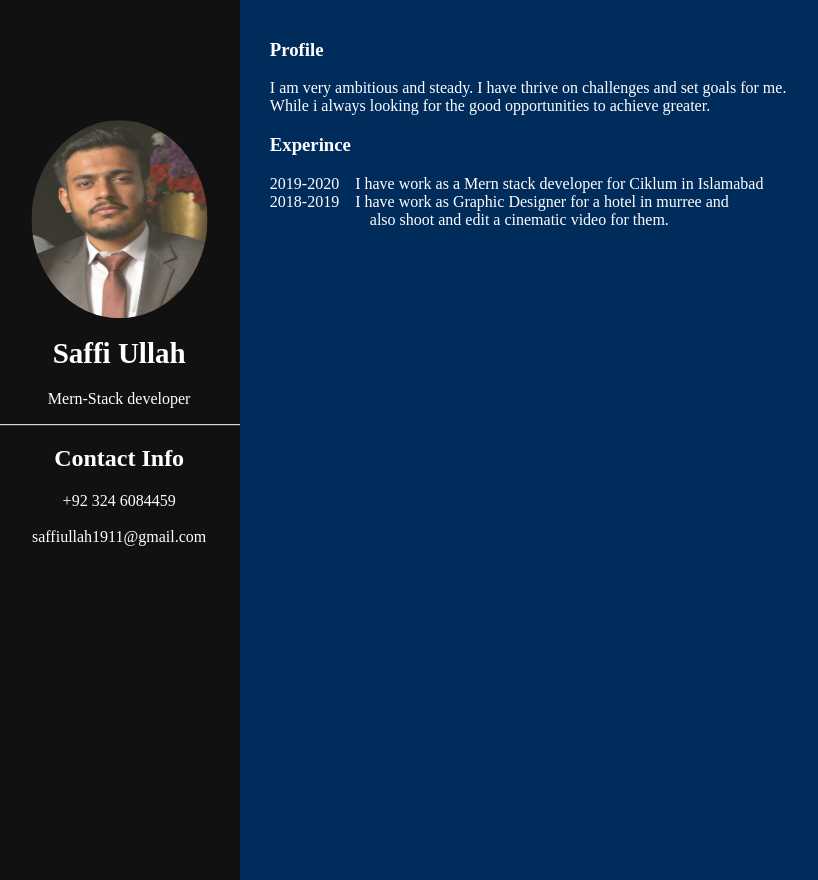
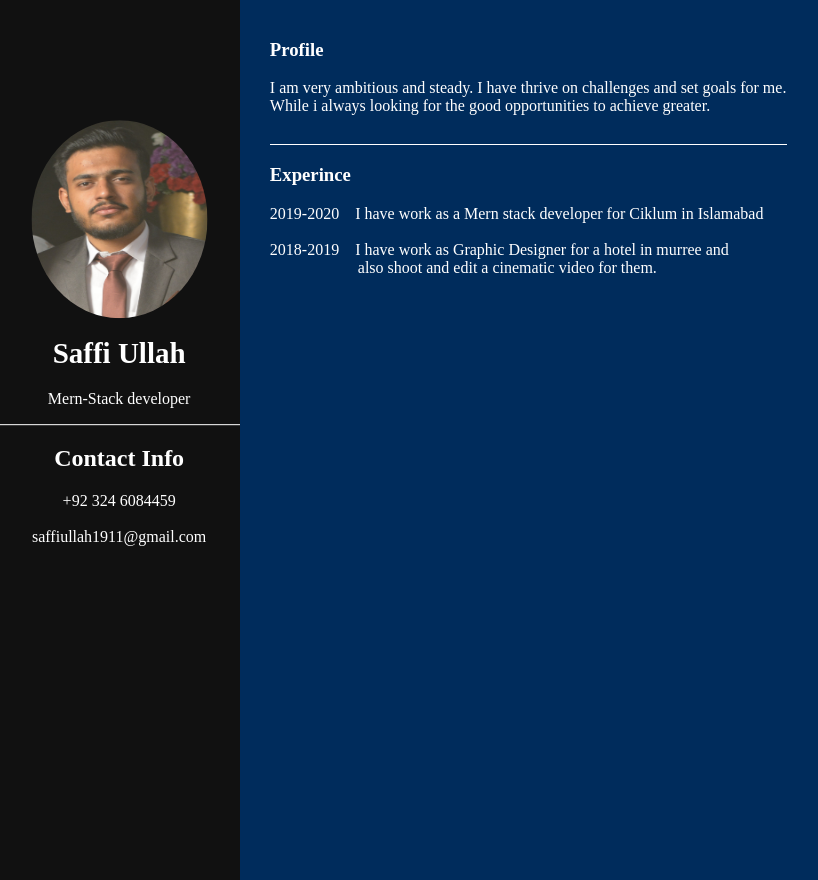
Before and after one commit to SaffiUllah1999/Heroku-static-page-deployment, a PHP site: page / in a window 1280 px wide. Shown: the whole page, without its empty margins (32-850 px from the left). Run offline with PHP 8.4, Linux system fonts and the light colour scheme.

Commit message:
3rdcommit

```diff
--- a/cv.css
+++ b/cv.css
@@ -34,9 +34,11 @@
   h1{
     color: white;
     font-size: 29px;
+    font-family: times, "Times New Roman",;
   }
   p{
     color: white;
+    font-family: times, "Times New Roman",;
   }
 
   .line{
@@ -44,15 +46,24 @@
     width: -20px;
     height: 1px;
 }
+.line1{
+    border-left: 517px solid white;
+    top: 20px;
+    width: -20px;
+    height: 1px;
+    margin-top: 29px;
+}
 
 h2{
   color: white;
   align-items: left;
+  font-family: times, "Times New Roman",;
 
 }
 p1{
  align-items:left;
  color: white;
+ font-family: times, "Times New Roman",;
 }
 h3{
 align-content: left;
@@ -60,10 +71,12 @@ left: 10px;
 color: white;
 margin: top 10px;
 top: 10px;
+font-family: times, "Times New Roman",;
 }
 p3{
   left: 10px;
 color: white;
+font-family: times, "Times New Roman",;
 }
 .left1{
    margin-left: 30px;
--- a/index.html
+++ b/index.html
@@ -26,14 +26,15 @@
         <div class="left1">
 
           <h3>  Profile</h3>
-          <p3>I am very ambitious and steady. I have thrive on challenges and set goals for me.<br>While i always looking for the good opportunities to achieve greater.</p3>
+          <p3>I am very ambitious and steady. I have thrive on challenges and set goals for me.<br>While i always looking for the good opportunities to achieve greater.</p3><br>
+          <div class="line1"></div>
           <h3>  Experince</h3>
           <p3>2019-2020       &nbsp;&nbsp; I have work as a Mern stack developer for Ciklum in Islamabad<p3>
-          <br><p3>2018-2019   &nbsp;&nbsp; I have work as Graphic Designer for a hotel in murree and <br> &nbsp;&nbsp;&nbsp;
+          <br><br><p3>2018-2019   &nbsp;&nbsp; I have work as Graphic Designer for a hotel in murree and <br> &nbsp;&nbsp;&nbsp;
             &nbsp;&nbsp;&nbsp;&nbsp;&nbsp;
             &nbsp;&nbsp;&nbsp;&nbsp;&nbsp;
             &nbsp;&nbsp;&nbsp;&nbsp;&nbsp;
-            &nbsp;&nbsp;&nbsp;also shoot and edit a cinematic video for them.</p3>
+            also shoot and edit a cinematic video for them.</p3>
         </div>
       </div>
 </body>
```
